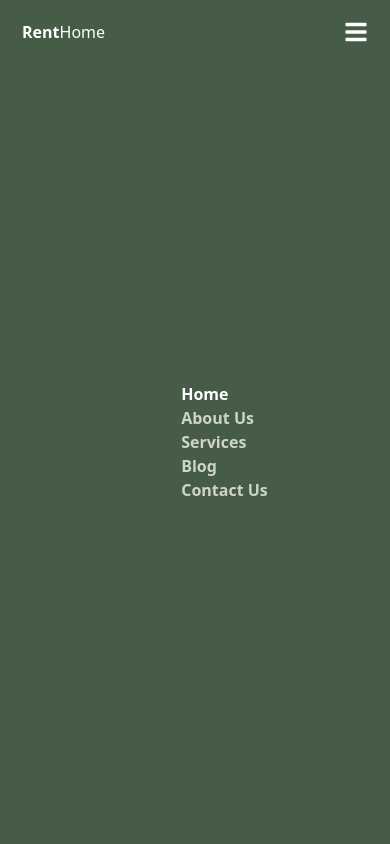
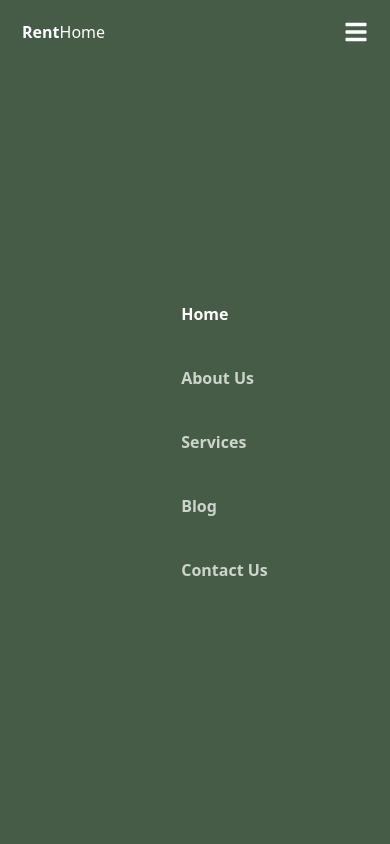
Before and after one commit to ussyalfaks/Renthome, a React (Vite) app in the folder rent/: page / in a window 390 px wide. Both pictures are taken after a click on the button 330 px from the left and 32 px from the top of the page. Shown: the top 844 px of the page. Built offline with nearby package versions, Linux system fonts and the light colour scheme.

Commit message:
Amena design coded by usman

```diff
--- a/rent/src/components/Navbar.jsx
+++ b/rent/src/components/Navbar.jsx
@@ -42,12 +42,12 @@ function Navbar() {
             <h1 className=''><span className='font-extrabold'>Rent</span>Home</h1>
             </div>
     <nav  className={` ${isMenuOpen ? 'flex  justify-center items-center h-screen' : ''}`}>
-     <ul className= {`flex   text-[#CDD4CC] font-semibold ${isMenuOpen ? ' max-md:flex-col' : 'max-md:hidden'}`}>
-        <li className='mx-8 hover:underline text-white'>Home</li>
-        <li className='mx-8 hover:underline'> About Us</li>
-        <li className='mx-8 hover:underline'> Services</li>
-        <li className='mx-8 hover:underline'>Blog</li>
-        <li className='mx-8 hover:underline'>Contact Us </li>
+     <ul className= {`flex   text-[#CDD4CC] font-semibold ${isMenuOpen ? '  max-md:flex-col' : 'max-md:hidden'}`}>
+        <li className='mx-8 max-md:my-5 hover:underline text-white'>Home</li>
+        <li className='mx-8 max-md:my-5 hover:underline'> About Us</li>
+        <li className='mx-8 max-md:my-5 hover:underline'> Services</li>
+        <li className='mx-8 max-md:my-5 hover:underline'>Blog</li>
+        <li className='mx-8 max-md:my-5 hover:underline'>Contact Us </li>
       </ul>
     </nav>
 
```
